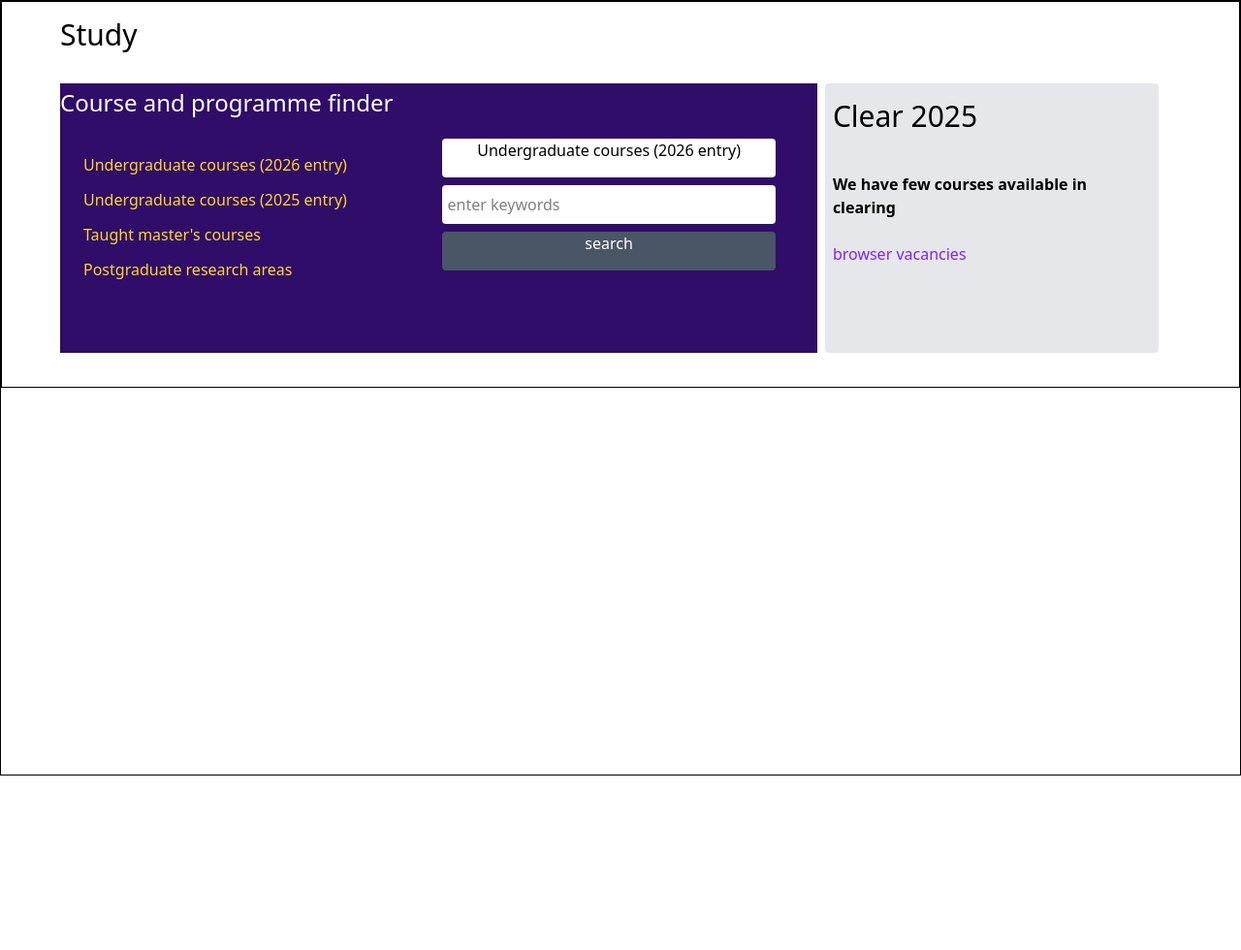
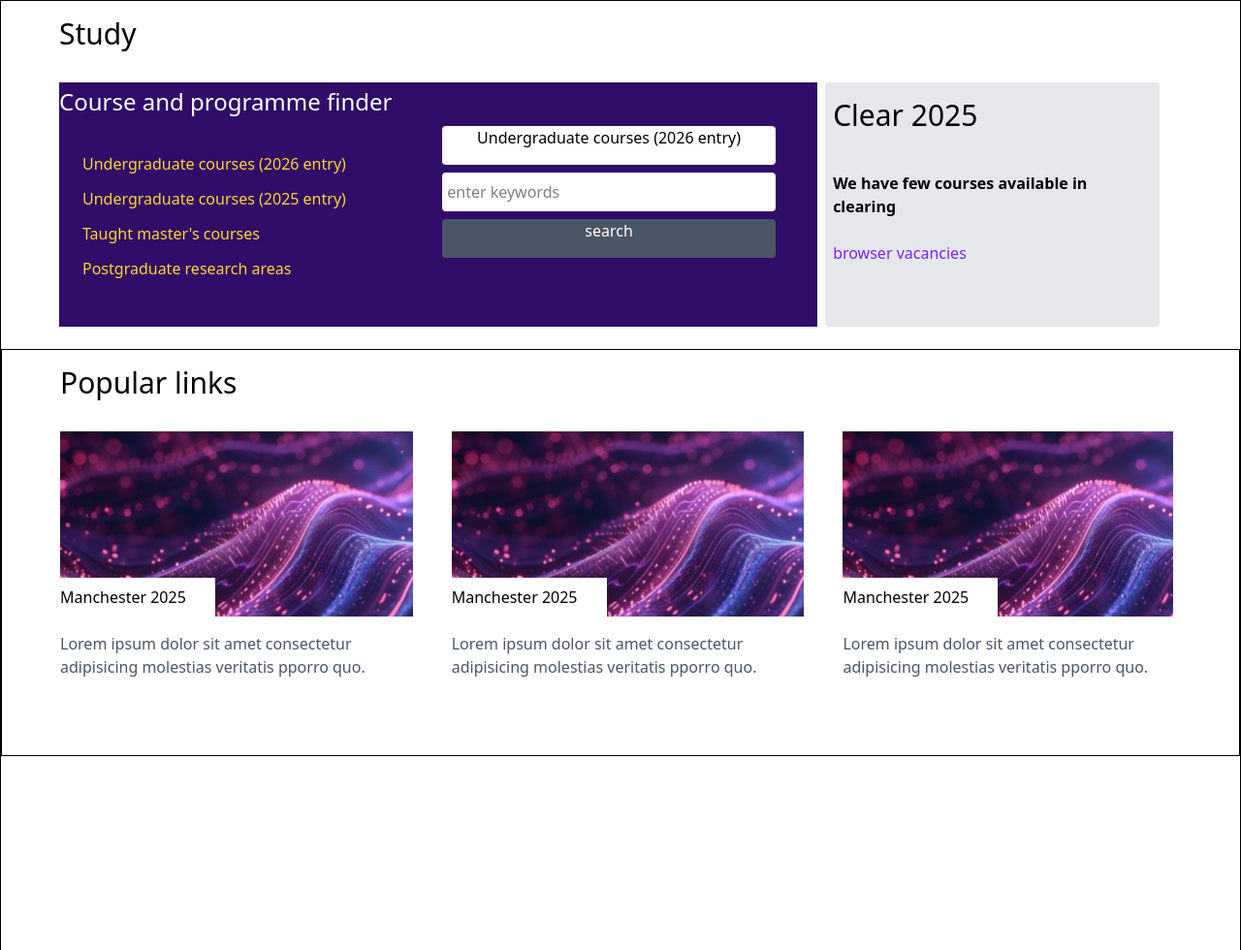
Before and after one commit to system-Barinda/Website-Cloning-Manchester, a website: page src/index.html in a window 1280 px wide. Shown: the part 500-1480 px from the top of the page at 97% size. Before the commit the page ends 1300 px from the top, so only its background shows below. Drawn offline with nearby package versions, Linux system fonts and the light colour scheme.

Commit message:
I finish the second middle part of social commons

```diff
--- a/src/index.html
+++ b/src/index.html
@@ -38,8 +38,8 @@
         </div>
      </div>
   </div>
-  <div class="social-commons border h-200 w-full">
-    <div class="study  h-[50%] w-auto flex flex-col border">
+  <div class="social-commons border h-300 w-full">
+    <div class="study  h-[30%] w-auto flex flex-col ">
         <h1 class="m-4 text-3xl ml-15">Study</h1>
         <div class=" h-[70%] w-[90%] ml-15 m-4 flex gap-2 ">
           <div class="  h-auto w-[68%] bg-violet-950 text-white  ">
@@ -69,6 +69,49 @@
                     <button class="m-2 text-violet-600 mt-4 hover:underline hover:cursor-pointer">browser vacancies</button>
           </div>
     </div>
+
+
+
+
+  </div>
+
+      <div class="study  h-[35%] w-auto flex flex-col border">
+        <h1 class="m-4 text-3xl ml-15">Popular links</h1>
+        <div class=" h-[77%] w-[90%] ml-15 m-4 flex gap-10  ">
+
+            <div class="  h-auto w-[32%] ">
+                 <div class="min  h-[60%] w-auto bg-[url('./images/UoMmakethe.jpeg')] object-cover flex">
+                  <button class="text-black h-10 w-40 bg-white text-start self-end cursor-pointer">Manchester 2025</button>
+                 </div>
+                 <h1 class="mt-4 text-gray-600 cursor-pointer">
+                  Lorem ipsum dolor sit amet consectetur adipisicing molestias veritatis pporro quo.
+                 </h1>
+          </div>
+
+           <div class="  h-auto w-[32%] ">
+                 <div class="min  h-[60%] w-auto bg-[url('./images/UoMmakethe.jpeg')] object-cover flex">
+                  <button class="text-black h-10 w-40 bg-white text-start self-end cursor-pointer">Manchester 2025</button>
+                 </div>
+                 <h1 class="mt-4 text-gray-600 cursor-pointer">
+                  Lorem ipsum dolor sit amet consectetur adipisicing molestias veritatis pporro quo.
+                 </h1>
+          </div>
+
+           <div class="  h-auto w-[30%] ">
+                 <div class="min  h-[60%] w-auto bg-[url('./images/UoMmakethe.jpeg')] object-cover flex">
+                  <button class="text-black h-10 w-40 bg-white text-start self-end cursor-pointer">Manchester 2025</button>
+                 </div>
+                 <h1 class="mt-4 text-gray-600 cursor-pointer">
+                  Lorem ipsum dolor sit amet consectetur adipisicing molestias veritatis pporro quo.
+                 </h1>
+          </div>
+
+          </div>
+
+
+
+    </div>
+ <br>
   </div>
 </body>
 </html>
```
